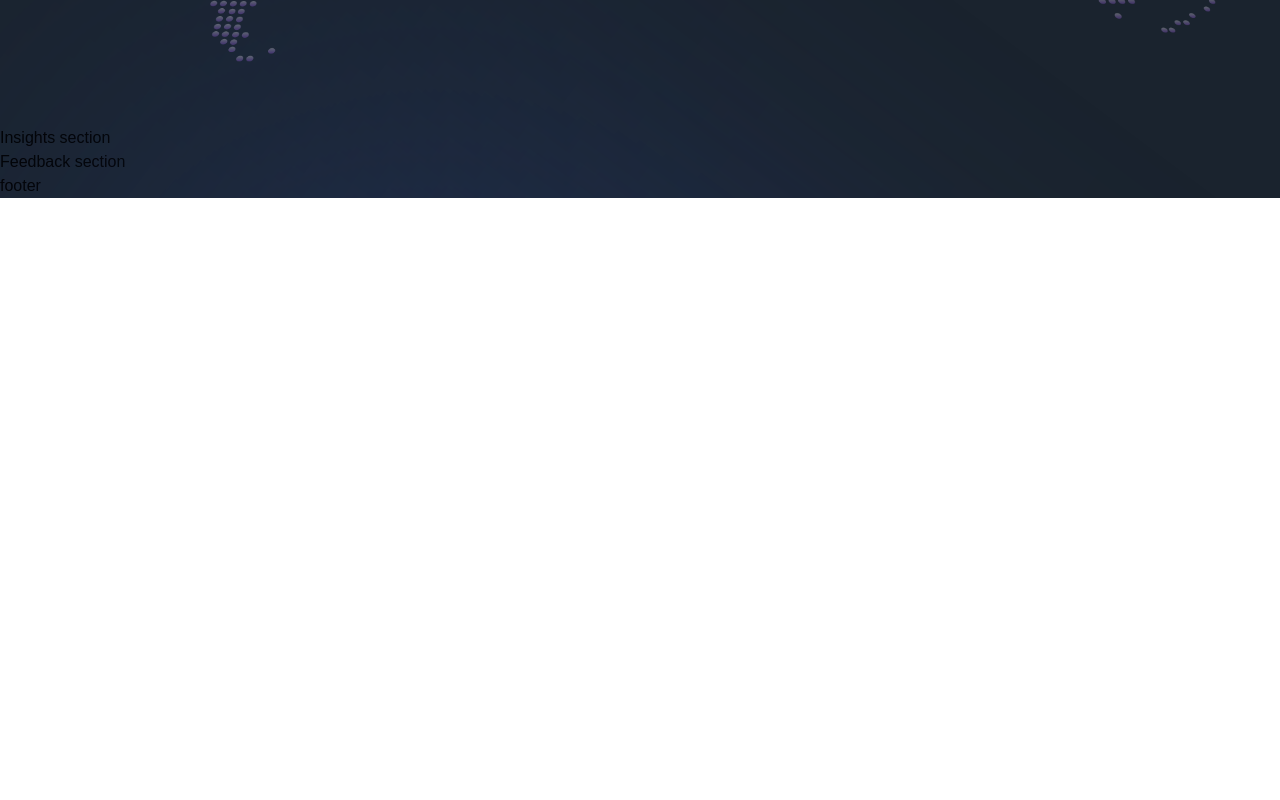
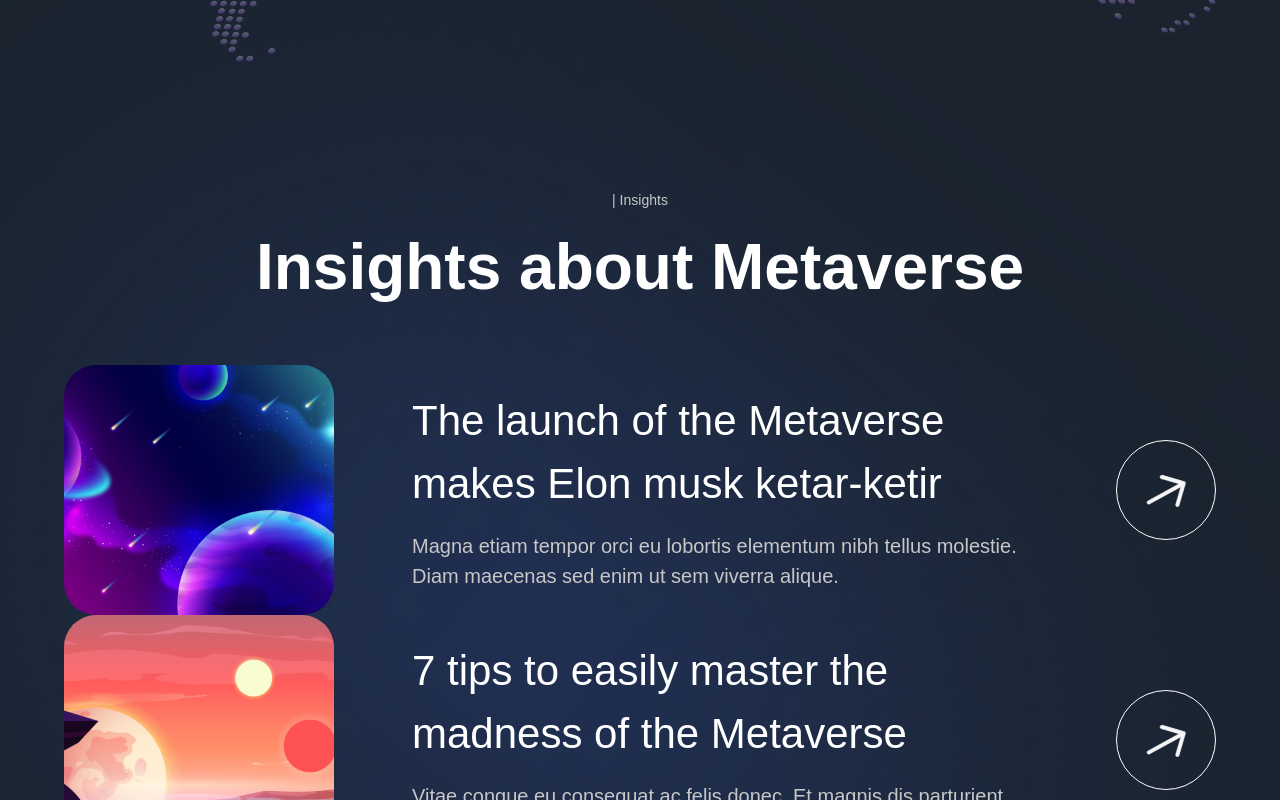
Before and after one commit to mackmraz/Tailwinds-Website, a Next.js app: page / in a window 1280 px wide. Shown: the part 5240-6040 px from the top of the page. Before the commit the page ends 5438 px from the top, so only its background shows below. Built offline with nearby package versions, Linux system fonts and the light colour scheme; a web font is replaced by a local one.

Commit message:
Add Insights Section

```diff
--- a/components/InsightCard.jsx
+++ b/components/InsightCard.jsx
@@ -1,9 +1,34 @@
 'use client';
 
-const InsightCard = () => (
-  <div>
-    Insight Card
-  </div>
+import { motion } from 'framer-motion';
+
+import { fadeIn } from '../utils/motion';
+
+const InsightCard = ({ imgUrl, title, subtitle, index }) => (
+  <motion.div
+    variant={fadeIn('up', 'spring', index * 0.5, 1)}
+    className="flex md:flex-row flex-col gap-4"
+  >
+    <img
+      src={imgUrl}
+      alt="planet-01"
+      className="md:w-[270px] w-full h-[250px] rounded-[32px] object-cover"
+    />
+    <div className="w-full flex justify-between items-center">
+      <div className="flex-1 md:ml-[62px] flex flex-col max-w-[650px]">
+        <h4 className="font-normal lg:text-[42px] text-[26px] text-white">{title}</h4>
+        <p className="mt-[16px] font-normal lg:text-[20px] text-[14px] text-secondary-white">{subtitle}</p>
+      </div>
+
+      <div className="lg:flex hidden items-center justify-center w-[100px] h-[100px] rounded-full bg-transparent border-[1px] border-white">
+        <img
+          src="arrow.svg"
+          alt="arrow"
+          className="w-[40%] h-[40%] object-contain"
+        />
+      </div>
+    </div>
+  </motion.div>
 );
 
 export default InsightCard;
--- a/sections/Insights.jsx
+++ b/sections/Insights.jsx
@@ -1,8 +1,28 @@
 'use client';
+import { motion } from 'framer-motion';
+
+import styles from '../styles';
+import { staggerContainer} from '../utils/motion';
+import { InsightCard, TitleText, TypingText } from '../components';
+import { insights } from '../constants';
 
 const Insights = () => (
-  <section>
-    Insights section
+  <section className={`${styles.paddings} relative z-10`}>
+    <motion.div
+      variants={staggerContainer}
+      initial="hidden"
+      whileInView="show"
+      viewport={{once: 'false', amount: 0.25}}
+      className={`${styles.innerWidth} mx-auto flex flex-col`}
+    >
+      <TypingText title="| Insights" textStyles="text-center" />
+      <TitleText title="Insights about Metaverse" textStyles="text-center" />
+        <div className="mt-[50px] flex flex-col gab-[30px]">
+          {insights.map((insight, index) =>(
+            <InsightCard key={`insight-${index}`} {...insight} index={index +1} />
+          ))}
+        </div>
+    </motion.div>
   </section>
 );
 
```
